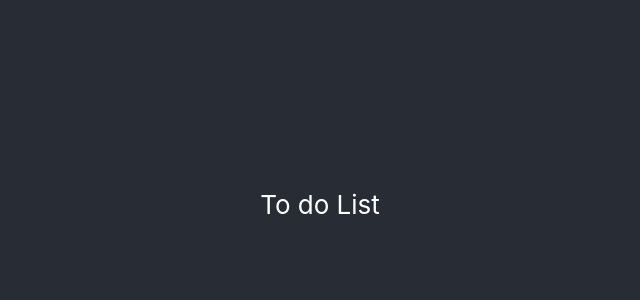
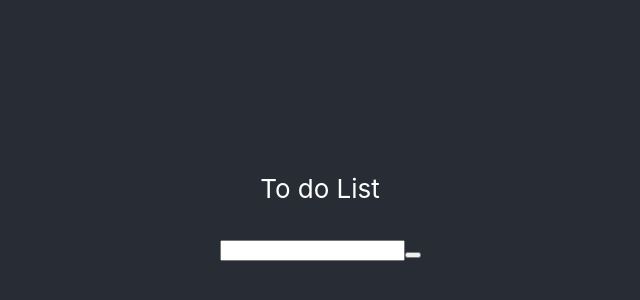
Before and after one commit to Baskanbetul/todo-list, a React (Create React App) app: page / in a window 1280 px wide. Shown: the part 196-496 px from the top of the page, without its empty margins (320-960 px from the left). Built offline with nearby package versions, Linux system fonts and the light colour scheme.

Commit message:
Create todoForm component

```diff
--- a/src/App.js
+++ b/src/App.js
@@ -1,5 +1,6 @@
 import './App.css';
 import React, { useState } from 'react';
+import TodoForm from './Component/TodoForm';
 
 const App = () => {
   const [todos,setTodos] = useState([]);
@@ -8,6 +9,7 @@ const App = () => {
     <div className="App">
       <header className="App-header">
         <p>To do List</p>
+        <TodoForm />
       </header>
     </div>
   );
--- a/src/Component/TodoForm.js
+++ b/src/Component/TodoForm.js
@@ -0,0 +1,18 @@
+import React, {useState} from "react";
+
+const TodoForm = () => {
+  const [todo, setTodo] = useState({
+    id: "",
+    task: "",
+    completed:false
+  })
+  return (
+    <form>
+      <input />
+      <button />
+
+    </form>
+  )
+}
+
+export default TodoForm;
```
